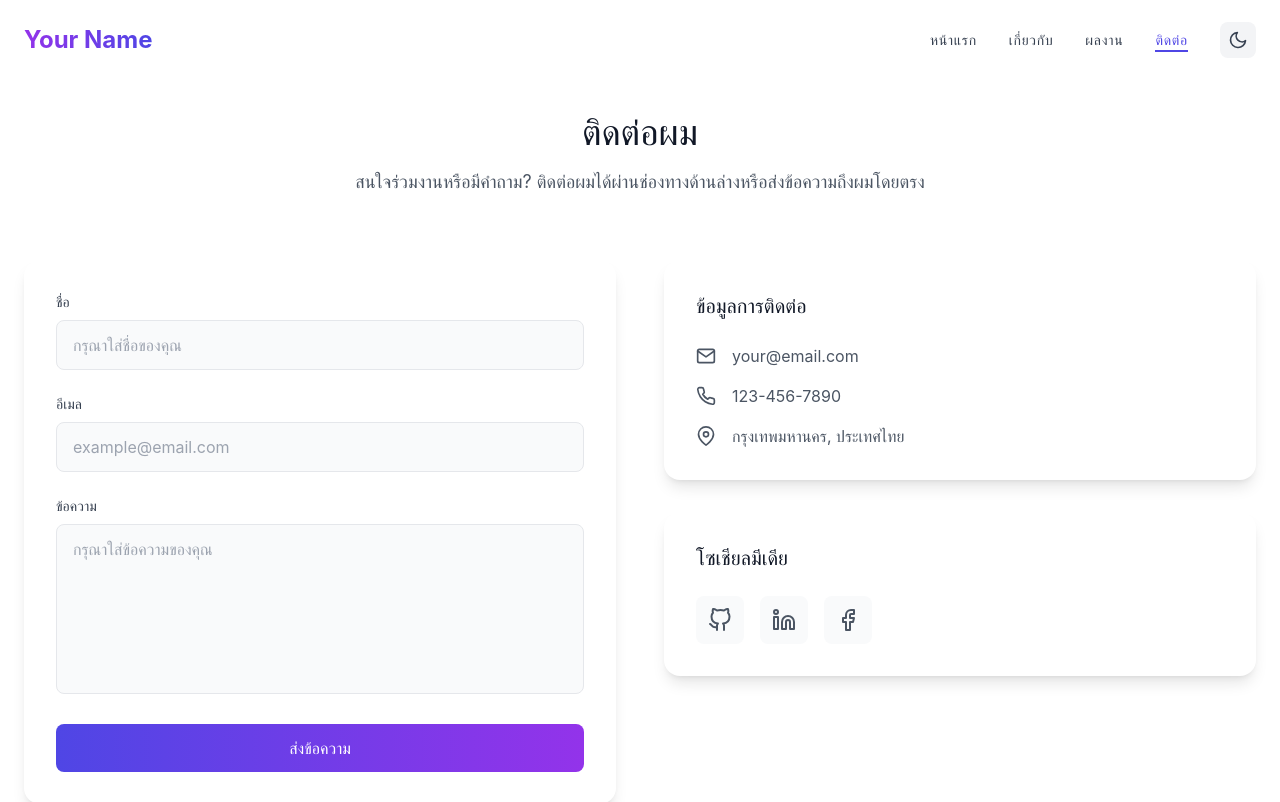
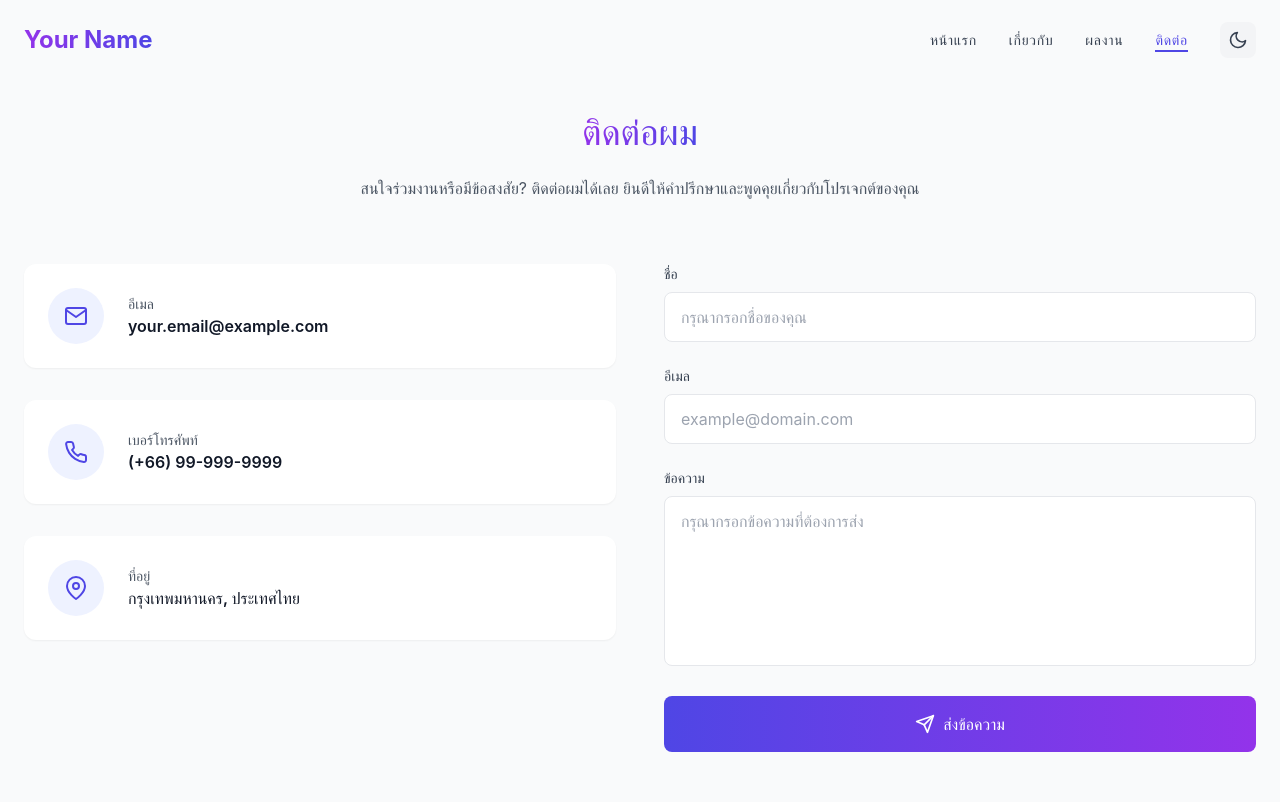
Before and after one commit to raykoshima/raykoshima-portfolio-page, a React (Vite) app in the folder web-portfoio/: page /contact in a window 1280 px wide. Shown: the top 802 px of the page. Built offline with nearby package versions, Linux system fonts and the light colour scheme.

Commit message:
เพิ่มการโต้ตอบแบบฟอร์มติดต่อ และ ปรับเปลี่ยนโครง element ใหม่เล็กน้อย

```diff
--- a/web-portfoio/src/components/Contact/Contact.jsx
+++ b/web-portfoio/src/components/Contact/Contact.jsx
@@ -1,151 +1,184 @@
 import { motion } from 'framer-motion';
-import { FiMail, FiPhone, FiMapPin, FiGithub, FiLinkedin, FiFacebook } from 'react-icons/fi';
+import { useState } from 'react';
+import { FiMail, FiPhone, FiMapPin, FiSend } from 'react-icons/fi';
 
 const Contact = () => {
+  // สถานะสำหรับฟอร์มติดต่อ
+  const [formData, setFormData] = useState({
+    name: '',
+    email: '',
+    message: ''
+  });
+  const [isSubmitting, setIsSubmitting] = useState(false);
+  const [submitStatus, setSubmitStatus] = useState(null);
+
+  // ฟังก์ชันจัดการการส่งฟอร์ม
+  const handleSubmit = async (e) => {
+    e.preventDefault();
+    setIsSubmitting(true);
+
+    // จำลองการส่งข้อมูล
+    try {
+      await new Promise(resolve => setTimeout(resolve, 1500));
+      setSubmitStatus('success');
+      setFormData({ name: '', email: '', message: '' });
+    } catch {
+      setSubmitStatus('error');
+    } finally {
+      setIsSubmitting(false);
+    }
+  };
+
+  // ข้อมูลการติดต่อ
   const contactInfo = [
-    { icon: FiMail, text: 'your@email.com', href: 'https://gmail.com' },
-    { icon: FiPhone, text: '123-456-7890', href: 'tel:1234567890' },
-    { icon: FiMapPin, text: 'กรุงเทพมหานคร, ประเทศไทย', href: '#' },
+    {
+      icon: FiMail,
+      label: 'อีเมล',
+      value: 'your.email@example.com',
+      href: 'mailto:your.email@example.com'
+    },
+    {
+      icon: FiPhone,
+      label: 'เบอร์โทรศัพท์',
+      value: '(+66) 99-999-9999',
+      href: 'tel:+66999999999'
+    },
+    {
+      icon: FiMapPin,
+      label: 'ที่อยู่',
+      value: 'กรุงเทพมหานคร, ประเทศไทย',
+      href: 'https://goo.gl/maps/yourLocation'
+    }
   ];
 
-  const socialLinks = [
-    { icon: FiGithub, href: 'https://github.com', label: 'GitHub' },
-    { icon: FiLinkedin, href: 'https://linkedin.com', label: 'LinkedIn' },
-    { icon: FiFacebook, href: 'https://facebook.com', label: 'Facebook' },
-  ];
-
-  const handleSubmit = (e) => {
-    e.preventDefault();
-    // จัดการการส่งฟอร์ม
-  };
-
   return (
-    <section className="min-h-screen py-28" id="contact">
+    <section className="min-h-screen py-28 bg-gray-50 dark:bg-neutral-900" id="contact">
       <div className="max-w-7xl mx-auto px-6">
+        {/* หัวข้อส่วน */}
         <motion.div
           initial={{ opacity: 0, y: 20 }}
           whileInView={{ opacity: 1, y: 0 }}
           viewport={{ once: true }}
-          transition={{ duration: 0.5 }}
           className="text-center mb-16"
         >
-          <h2 className="text-3xl font-bold text-gray-900 dark:text-white sm:text-4xl mb-4">
-            ติดต่อผม
+          <h2 className="text-4xl font-bold mb-6">
+            <span className="bg-clip-text text-transparent bg-gradient-to-r from-purple-600 to-indigo-600">
+              ติดต่อผม
+            </span>
           </h2>
-          <p className="text-lg text-gray-600 dark:text-gray-300 max-w-2xl mx-auto">
-            สนใจร่วมงานหรือมีคำถาม? ติดต่อผมได้ผ่านช่องทางด้านล่างหรือส่งข้อความถึงผมโดยตรง
+          <p className="text-gray-600 dark:text-gray-300 max-w-2xl mx-auto">
+            สนใจร่วมงานหรือมีข้อสงสัย? ติดต่อผมได้เลย ยินดีให้คำปรึกษาและพูดคุยเกี่ยวกับโปรเจกต์ของคุณ
           </p>
         </motion.div>
 
-        <div className="grid md:grid-cols-2 gap-12">
-          {/* Contact Form */}
+        <div className="grid grid-cols-1 lg:grid-cols-2 gap-12">
+          {/* ข้อมูลการติดต่อ */}
           <motion.div
             initial={{ opacity: 0, x: -20 }}
             whileInView={{ opacity: 1, x: 0 }}
             viewport={{ once: true }}
-            transition={{ duration: 0.5 }}
-            className="bg-white dark:bg-neutral-800 rounded-2xl shadow-lg p-8"
+            className="space-y-8"
+          >
+            {contactInfo.map(({ icon: Icon, label, value, href }) => (
+              <motion.a
+                key={label}
+                href={href}
+                target="_blank"
+                rel="noopener noreferrer"
+                className="flex items-center p-6 bg-white dark:bg-neutral-800 rounded-xl shadow-sm hover:shadow-md transition-shadow"
+                whileHover={{ scale: 1.02 }}
+              >
+                <div className="p-4 bg-indigo-50 dark:bg-indigo-900/30 rounded-full">
+                  <Icon className="w-6 h-6 text-indigo-600 dark:text-indigo-400" />
+                </div>
+                <div className="ml-6">
+                  <p className="text-sm font-medium text-gray-600 dark:text-gray-400">{label}</p>
+                  <p className="text-base font-semibold text-gray-900 dark:text-white">{value}</p>
+                </div>
+              </motion.a>
+            ))}
+          </motion.div>
+
+          {/* ฟอร์มติดต่อ */}
+          <motion.div
+            initial={{ opacity: 0, x: 20 }}
+            whileInView={{ opacity: 1, x: 0 }}
+            viewport={{ once: true }}
           >
             <form onSubmit={handleSubmit} className="space-y-6">
               <div>
-                <label htmlFor="name" className="block text-sm font-medium text-gray-700 dark:text-gray-200 mb-2">
+                <label htmlFor="name" className="block text-sm font-medium text-gray-700 dark:text-gray-300 mb-2">
                   ชื่อ
                 </label>
                 <input
                   type="text"
                   id="name"
-                  name="name"
+                  value={formData.name}
+                  onChange={(e) => setFormData(prev => ({ ...prev, name: e.target.value }))}
                   required
-                  className="w-full px-4 py-3 rounded-lg bg-gray-50 dark:bg-neutral-700 border border-gray-200 dark:border-neutral-600 focus:ring-2 focus:ring-indigo-500 dark:focus:ring-indigo-400 outline-none transition-all dark:text-white"
-                  placeholder="กรุณาใส่ชื่อของคุณ"
+                  className="w-full px-4 py-3 rounded-lg border border-gray-200 dark:border-gray-700 focus:ring-2 focus:ring-indigo-500 dark:focus:ring-indigo-400 focus:border-transparent bg-white dark:bg-neutral-800 text-gray-900 dark:text-white"
+                  placeholder="กรุณากรอกชื่อของคุณ"
                 />
               </div>
+
               <div>
-                <label htmlFor="email" className="block text-sm font-medium text-gray-700 dark:text-gray-200 mb-2">
+                <label htmlFor="email" className="block text-sm font-medium text-gray-700 dark:text-gray-300 mb-2">
                   อีเมล
                 </label>
                 <input
                   type="email"
                   id="email"
-                  name="email"
+                  value={formData.email}
+                  onChange={(e) => setFormData(prev => ({ ...prev, email: e.target.value }))}
                   required
-                  className="w-full px-4 py-3 rounded-lg bg-gray-50 dark:bg-neutral-700 border border-gray-200 dark:border-neutral-600 focus:ring-2 focus:ring-indigo-500 dark:focus:ring-indigo-400 outline-none transition-all dark:text-white"
-                  placeholder="example@email.com"
+                  className="w-full px-4 py-3 rounded-lg border border-gray-200 dark:border-gray-700 focus:ring-2 focus:ring-indigo-500 dark:focus:ring-indigo-400 focus:border-transparent bg-white dark:bg-neutral-800 text-gray-900 dark:text-white"
+                  placeholder="example@domain.com"
                 />
               </div>
+
               <div>
-                <label htmlFor="message" className="block text-sm font-medium text-gray-700 dark:text-gray-200 mb-2">
+                <label htmlFor="message" className="block text-sm font-medium text-gray-700 dark:text-gray-300 mb-2">
                   ข้อความ
                 </label>
                 <textarea
                   id="message"
-                  name="message"
+                  value={formData.message}
+                  onChange={(e) => setFormData(prev => ({ ...prev, message: e.target.value }))}
                   required
                   rows={6}
-                  className="w-full px-4 py-3 rounded-lg bg-gray-50 dark:bg-neutral-700 border border-gray-200 dark:border-neutral-600 focus:ring-2 focus:ring-indigo-500 dark:focus:ring-indigo-400 outline-none transition-all dark:text-white resize-none"
-                  placeholder="กรุณาใส่ข้อความของคุณ"
+                  className="w-full px-4 py-3 rounded-lg border border-gray-200 dark:border-gray-700 focus:ring-2 focus:ring-indigo-500 dark:focus:ring-indigo-400 focus:border-transparent bg-white dark:bg-neutral-800 text-gray-900 dark:text-white resize-none"
+                  placeholder="กรุณากรอกข้อความที่ต้องการส่ง"
                 />
               </div>
+
               <motion.button
+                type="submit"
+                disabled={isSubmitting}
+                className="w-full px-6 py-4 bg-gradient-to-r from-indigo-600 to-purple-600 text-white rounded-lg font-medium flex items-center justify-center space-x-2 hover:shadow-lg transition-shadow disabled:opacity-50"
                 whileHover={{ scale: 1.02 }}
                 whileTap={{ scale: 0.98 }}
-                type="submit"
-                className="w-full bg-gradient-to-r from-indigo-600 to-purple-600 text-white rounded-lg px-6 py-3 font-medium hover:opacity-90 transition-opacity"
               >
-                ส่งข้อความ
+                <FiSend className="w-5 h-5" />
+                <span>{isSubmitting ? 'กำลังส่ง...' : 'ส่งข้อความ'}</span>
               </motion.button>
+
+              {/* แสดงผลการส่งข้อความ */}
+              {submitStatus && (
+                <motion.div
+                  initial={{ opacity: 0, y: 10 }}
+                  animate={{ opacity: 1, y: 0 }}
+                  className={`p-4 rounded-lg ${
+                    submitStatus === 'success'
+                      ? 'bg-green-50 dark:bg-green-900/30 text-green-700 dark:text-green-300'
+                      : 'bg-red-50 dark:bg-red-900/30 text-red-700 dark:text-red-300'
+                  }`}
+                >
+                  {submitStatus === 'success'
+                    ? 'ส่งข้อความเรียบร้อยแล้ว ขอบคุณที่ติดต่อ'
+                    : 'เกิดข้อผิดพลาด กรุณาลองใหม่อีกครั้ง'}
+                </motion.div>
+              )}
             </form>
-          </motion.div>
-
-          {/* Contact Information */}
-          <motion.div
-            initial={{ opacity: 0, x: 20 }}
-            whileInView={{ opacity: 1, x: 0 }}
-            viewport={{ once: true }}
-            transition={{ duration: 0.5 }}
-            className="space-y-8"
-          >
-            {/* Contact Details */}
-            <div className="bg-white dark:bg-neutral-800 rounded-2xl shadow-lg p-8">
-              <h3 className="text-xl font-semibold text-gray-900 dark:text-white mb-6">
-                ข้อมูลการติดต่อ
-              </h3>
-              <div className="space-y-4">
-                {contactInfo.map(({ icon: Icon, text, href }) => (
-                  <motion.a
-                    key={text}
-                    href={href}
-                    className="flex items-center space-x-4 text-gray-600 dark:text-gray-300 hover:text-indigo-600 dark:hover:text-indigo-400 transition-colors"
-                    whileHover={{ x: 4 }}
-                  >
-                    <Icon size={20} />
-                    <span>{text}</span>
-                  </motion.a>
-                ))}
-              </div>
-            </div>
-
-            {/* Social Links */}
-            <div className="bg-white dark:bg-neutral-800 rounded-2xl shadow-lg p-8">
-              <h3 className="text-xl font-semibold text-gray-900 dark:text-white mb-6">
-                โซเชียลมีเดีย
-              </h3>
-              <div className="flex space-x-4">
-                {socialLinks.map(({ icon: Icon, href, label }) => (
-                  <motion.a
-                    key={label}
-                    href={href}
-                    target="_blank"
-                    rel="noopener noreferrer"
-                    className="p-3 bg-gray-50 dark:bg-neutral-700 rounded-lg text-gray-600 dark:text-gray-300 hover:text-indigo-600 dark:hover:text-indigo-400 hover:bg-gray-100 dark:hover:bg-neutral-600 transition-colors"
-                    whileHover={{ scale: 1.1 }}
-                    whileTap={{ scale: 0.95 }}
-                  >
-                    <Icon size={24} />
-                  </motion.a>
-                ))}
-              </div>
-            </div>
           </motion.div>
         </div>
       </div>
```
